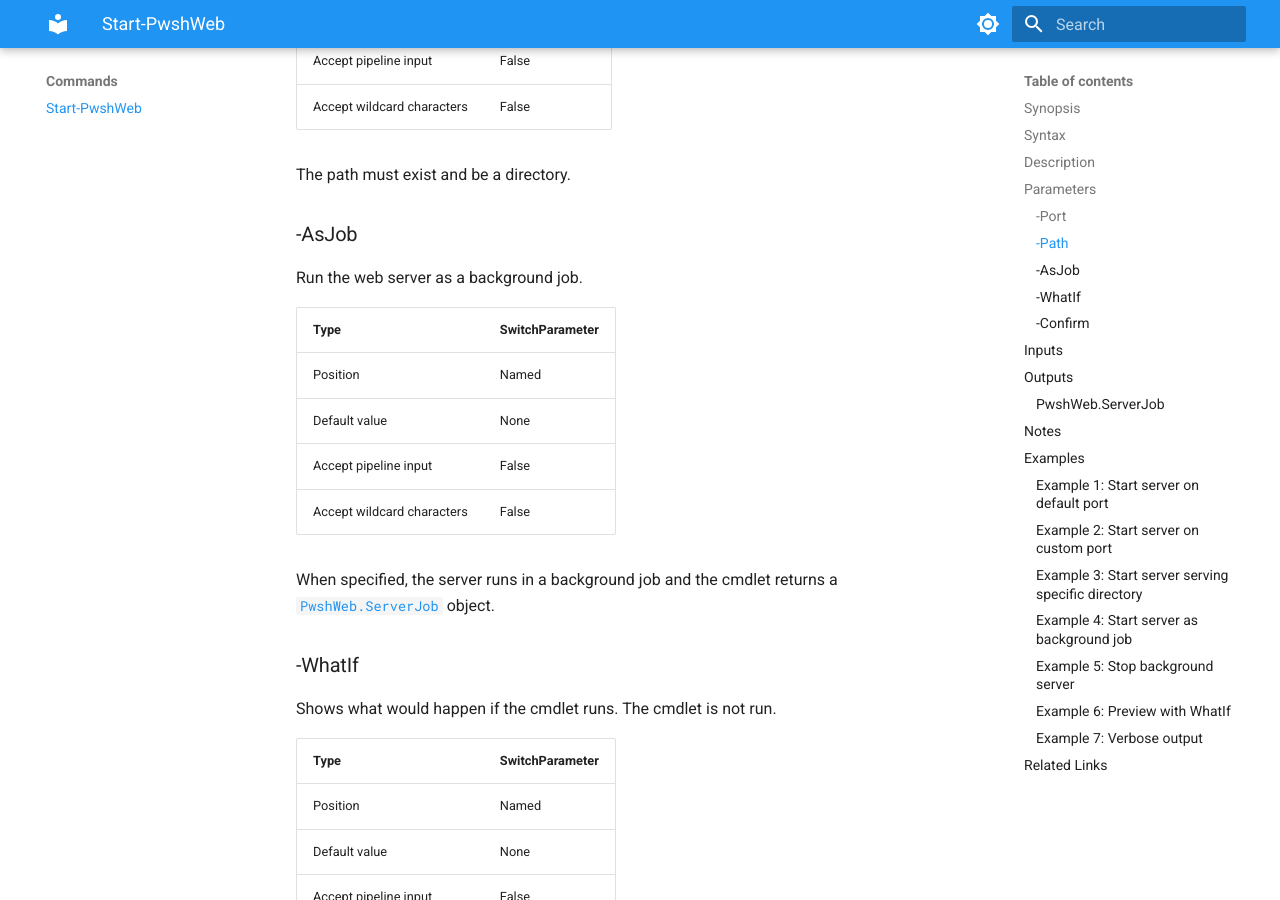
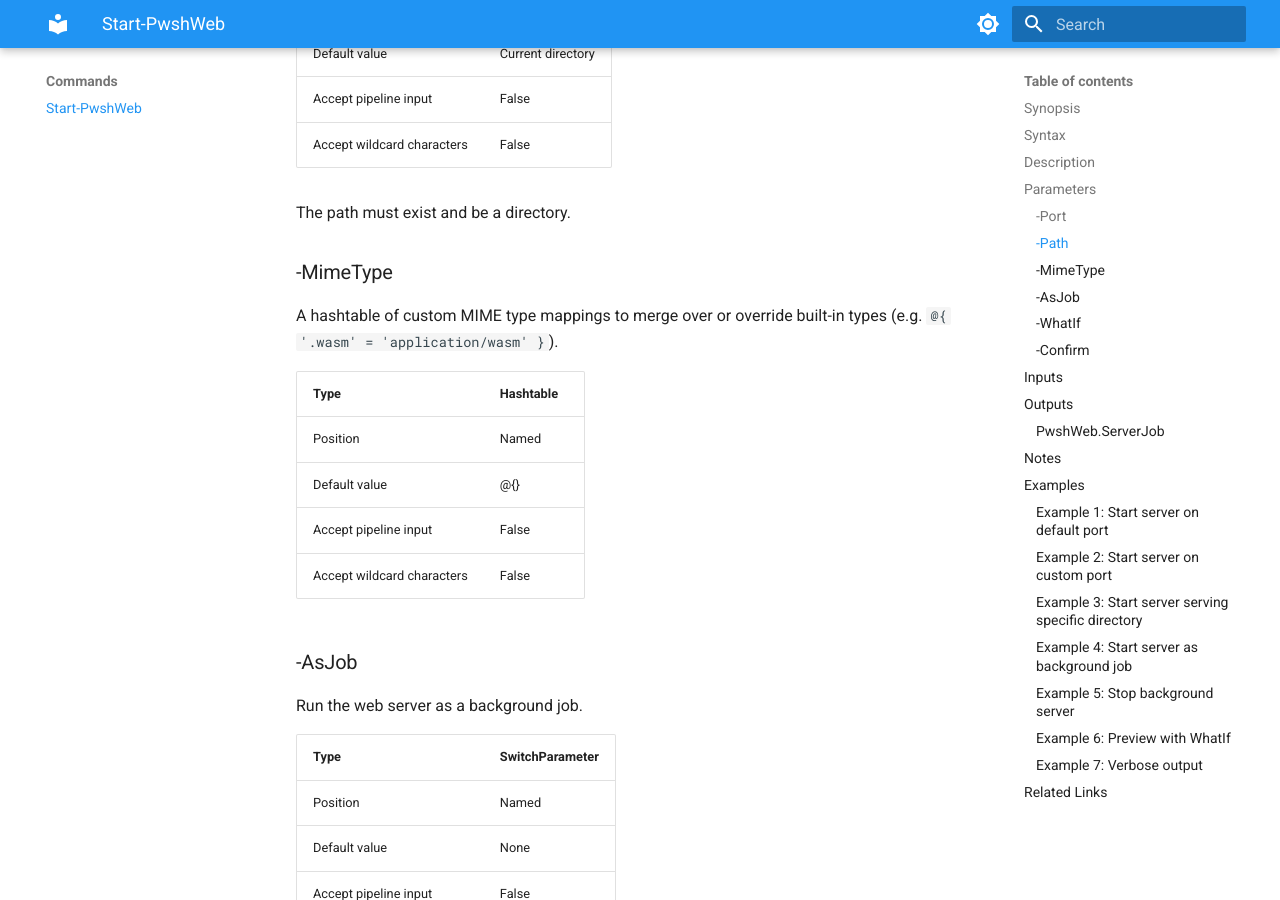
Before and after one commit to jaapbrasser/PwshWeb, an MkDocs documentation site: the page built from docs/commands/Start-PwshWeb.md, in a window 1280 px wide and 900 px high, scrolled down 1643 px. Built offline with MkDocs 1.6.1 and Material for MkDocs 9.7.7, drawn with Linux system fonts in a browser that asks for light colours; some of the changed text lies outside the part shown.

Commit message:
feat: add additional MIME types and -MimeType override parameter
- Add built-in MIME type mappings for .wasm, .mjs, .map, .webmanifest, .webp, .avif, .woff, .woff2, .ttf, .otf, .csv, .ogg, .wav, .yaml, and .yml
- Add -MimeType parameter to Start-PwshWeb supporting custom hashtable mappings and overrides
- Update documentation in Start-PwshWeb.md and CHANGELOG.md
- Add test coverage in PwshWeb.Tests.ps1

Closes #17

Signed-off-by: Roxen-AS <akash.arjun12@gmail.com>

```diff
--- a/docs/commands/Start-PwshWeb.md
+++ b/docs/commands/Start-PwshWeb.md
@@ -10,6 +10,7 @@ Starts a lightweight PowerShell web server.
 Start-PwshWeb
     [[-Port] <Int32>]
     [[-Path] <String>]
+    [-MimeType <Hashtable>]
     [-WhatIf]
     [-Confirm]
     [<CommonParameters>]
@@ -19,6 +20,7 @@ Start-PwshWeb
 Start-PwshWeb
     [[-Port] <Int32>]
     [[-Path] <String>]
+    [-MimeType <Hashtable>]
     -AsJob
     [-WhatIf]
     [-Confirm]
@@ -58,6 +60,17 @@ The directory to serve files from. Defaults to the current directory.
 | Accept wildcard characters | False |
 
 The path must exist and be a directory.
+
+### -MimeType
+
+A hashtable of custom MIME type mappings to merge over or override built-in types (e.g. `@{ '.wasm' = 'application/wasm' }`).
+
+| Type | Hashtable |
+|------|-----------|
+| Position | Named |
+| Default value | @{} |
+| Accept pipeline input | False |
+| Accept wildcard characters | False |
 
 ### -AsJob
 
```
Also changed, not shown: CHANGELOG.md (+6 -0 lines), 2 other files.
